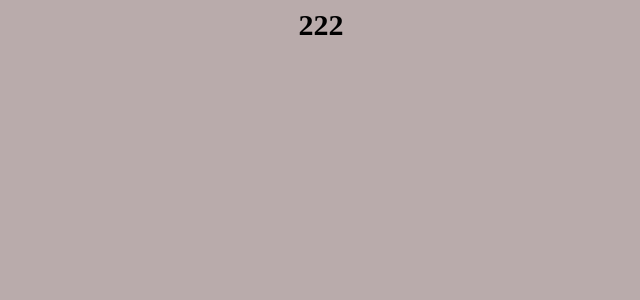
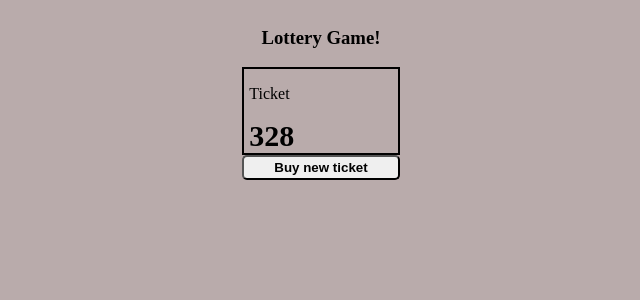
Before and after one commit to Rajit909/React_practice-main-, a React (Create React App) app: page / in a window 1280 px wide. Shown: the top 300 px of the page, without its empty margins (319-959 px from the left). Built offline with nearby package versions, Linux system fonts and the light colour scheme.

Commit message:
lottery game completed

```diff
--- a/src/App.css
+++ b/src/App.css
@@ -44,7 +44,7 @@ span{
 button{
     padding:3px 30px;
     border-radius: 5px;
-    color: white;
+    color: black;
     font-weight: 600;
 }
 .main-list{
--- a/src/App.jsx
+++ b/src/App.jsx
@@ -21,7 +21,7 @@ function App() {
       {/* <LikeButton/> */}
       {/* <LudoBoard/> */}
       {/* <TodoList/> */}
-      <Lottery/>
+      <Lottery n={3} winningSum={15}/>
     </>
   )
 }
--- a/src/component/lottery game/Lottery.css
+++ b/src/component/lottery game/Lottery.css
@@ -5,6 +5,7 @@
 
 .main-continer{
     display: flex;
+    flex-direction: column;
     justify-content: center;
     align-items: center;
 
@@ -12,3 +13,8 @@
 span{
     font-size: 30px;
 }
+.ticket{
+    border: 2px solid black;
+    padding: 0px 5px;
+
+}
--- a/src/component/lottery game/Lottery.jsx
+++ b/src/component/lottery game/Lottery.jsx
@@ -1,17 +1,26 @@
 import React, { useState } from 'react'
 import "./Lottery.css"
-import Ticketnum from "./Ticketnum"
+import Ticket from "./Ticket"
+import { genTicket, sum } from './helper'
 
-function Lottery() {
 
+
+function Lottery({n, winningSum}) {
+    let [ticket, setTicket] = useState(genTicket(n));
+    let isWinning = sum(ticket) === winningSum
+
+    let buyTicket = () => {
+      setTicket(genTicket(n))
+    }
 
   return (
     <>
     <div className='main-continer'>
-        <div>
-    <Ticketnum num={2}/>
-    <Ticketnum num={2}/>
-    <Ticketnum num={2}/>
+      <h3>Lottery Game!</h3>
+        <div >
+          <Ticket ticket={ticket}/>
+          <button onClick={buyTicket}>Buy new ticket</button>
+          <h3>{isWinning&& "Congraltulation you Won the Game!"}</h3>
         </div>
     </div>
     </>
--- a/src/component/lottery game/Ticket.jsx
+++ b/src/component/lottery game/Ticket.jsx
@@ -1,7 +1,16 @@
 import React from 'react'
+import Ticketnum from './Ticketnum'
+import "./Lottery.css"
 
 export default function Ticket({ticket}) {
   return (
-    <div>Ticket</div>
-  )
+    <>
+    <div className='ticket'>
+      <p>Ticket</p>
+      {ticket.map((num, idx)=>(
+        <Ticketnum num={num} key={idx} />
+      ))}
+    </div>
+  </>
+  );
 }
```
